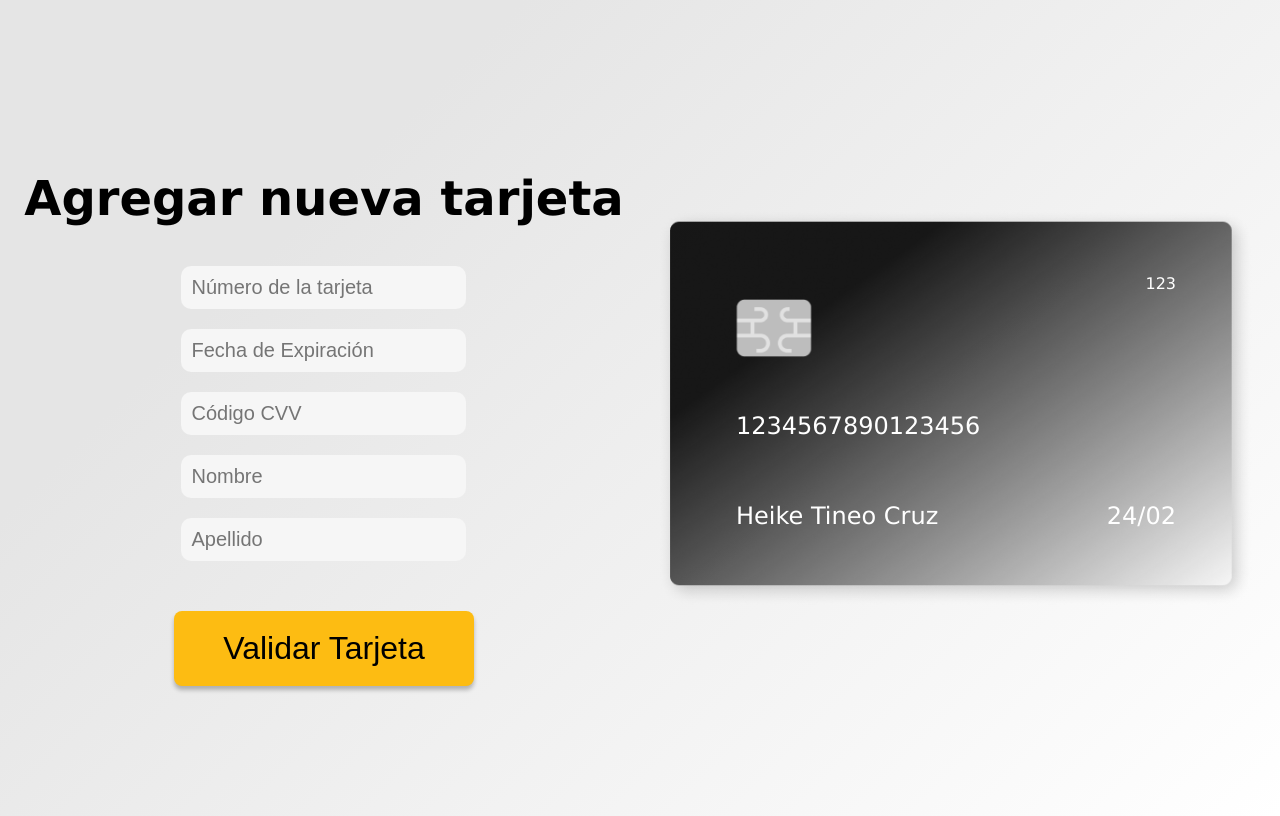
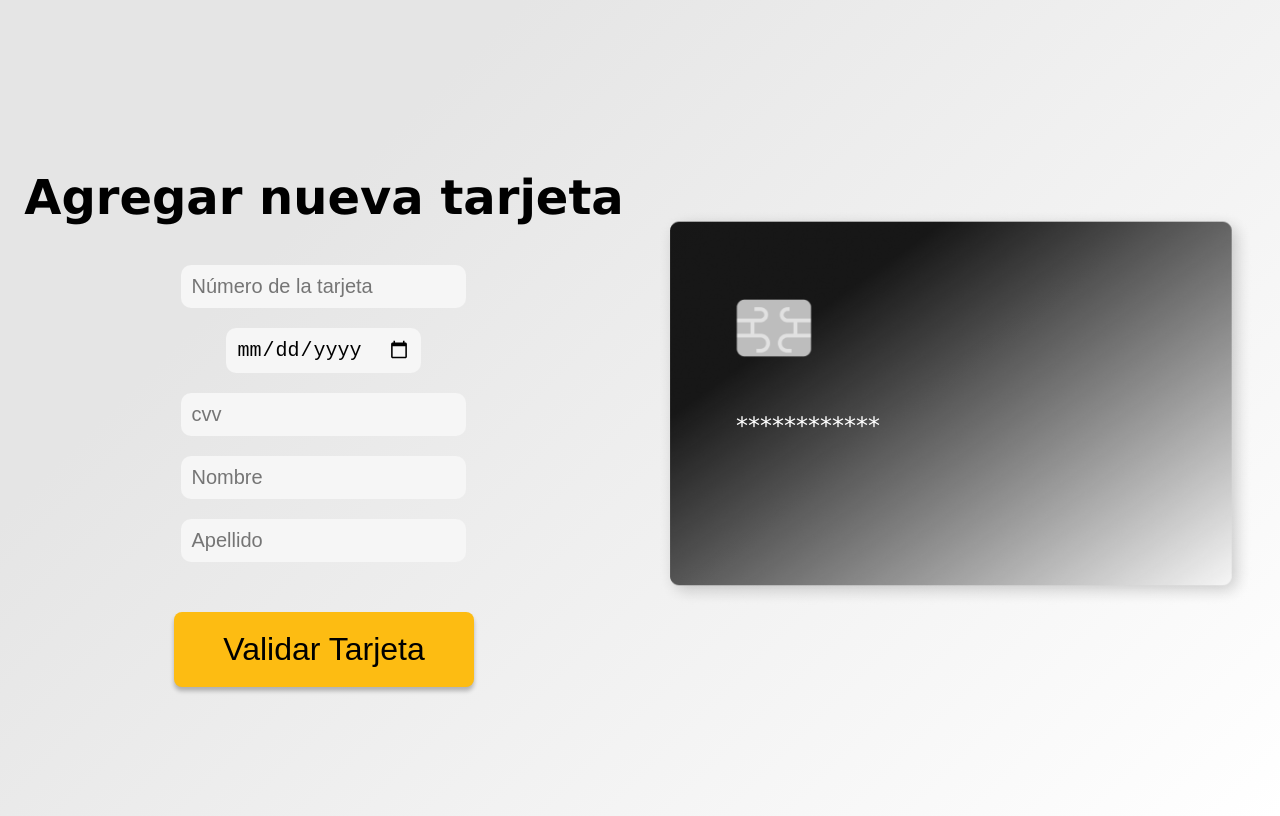
Before and after one commit to Htineo/card_validation, a plain HTML site: page index.html in a window 1280 px wide. Both pictures are taken after a click on the button "Validar Tarjeta". Drawn offline with Linux system fonts and the light colour scheme.

Commit message:
Vista Principal
Se realizó CSS de la vista principal y parte de las funcionalidades de JS.

```diff
--- a/assets/script.js
+++ b/assets/script.js
@@ -6,3 +6,22 @@
  * - Crear la funcion de algoritmo de luhn
  * - Mostrar los 4
  */
+function validation ()
+{
+    getinformation()
+
+}
+
+function getinformation()
+{
+const asterisco ="*"
+let number = document.getElementById("card_Number");
+document.getElementById("number").innerHTML= asterisco.repeat(12) + number.value.slice(12,16);
+let expiration = document.getElementById("expiration_Date");
+document.getElementById("expiration").innerHTML= expiration.value;
+let cvv = document.getElementById("cvv_Number")
+document.getElementById("cvv").innerHTML= cvv.value;
+let name_Card = document.getElementById("name_Card");
+let lastname = document.getElementById("lastname_Card");
+document.getElementById("full_Name").innerHTML= name_Card.value +" "+ lastname_Card.value;
+}
--- a/assets/style.css
+++ b/assets/style.css
@@ -13,7 +13,7 @@ h1{
     font-style: normal;
     font-size: 48px;
     }
-.newTarjet {
+.new_Card {
     text-align: center;
 }
 input{
@@ -41,7 +41,7 @@ p{
     color: #FFFFFF;
 }
 
-.creditCard{
+.Card{
     /* background-color: red; */
     display: grid;
     place-items: center;
@@ -60,20 +60,19 @@ p{
     left: 80px;
     font-size: 24px;
 }
-#name{
+#full_Name{
     position: absolute;
     /* background-color: blue; */
     top: 270px;
     left: 80px;
     font-size: 24px;
 }
-#caducidad{
+#expiration{
     position: absolute;
     /* background-color: blue; */
     top: 270px;
     right: 80px;
     font-size: 24px;
 }
-
       /* display: grid;
   justify-items: center; */
--- a/index.html
+++ b/index.html
@@ -9,23 +9,23 @@
 </head>
 <body>
      <main class="container">
-        <!--Inicio Seccion bienvenida -->
-         <section id="newTarjet" class="newTarjet">
+        <!--Ingreso de Datos -->
+         <section id="new_Card" class="new_Card">
             <h1>Agregar nueva tarjeta </h1>
-            <form class="usuarioInformation">
+            <form>
                 <div >
-                <input id="numberTarjet" class="numberTarjet" type="text" name="numberTarjet" placeholder="Número de la tarjeta"/>
+                <input id="card_Number" class="card_Number" type="text" name="card_Number" placeholder="Número de la tarjeta"/>
                 </div>
-                <input id="dateExpiration" class="dateExpiration" type="text" name="dateExpiration" placeholder="Fecha de Expiración"/>
+                <input id="expiration_Date" class="expiration_Date" type="date" name="expiration_Date" placeholder="Fecha de Expiración"/>
                 </div>
                 <div>
-                <input id="code-cvv" class="code-cvv" type="text" name="code-cvv" placeholder="Código CVV">
+                <input id="cvv_Number" class="cvv_Number" type="text" name="cvv_Number" placeholder="cvv">
                 </div>
                 <div>
-                <input id="userName" class="userName" type="text" name="userName" placeholder="Nombre"/>
+                <input id="name_Card" class="name_Card" type="text" name="name_Card" placeholder="Nombre"/>
                 </div>
                 <div>
-                <input id="userLastname" class="userLastname" type="text" name="userLastname" placeholder="Apellido"/>
+                <input id="lastname_Card" class="lastname_Card" type="text" name="lastname_Card" placeholder="Apellido"/>
                 </div>
 
             </form>
@@ -33,14 +33,15 @@
             Validar Tarjeta
             </button>
          </section>
-        <!--Fin Seccion trivia -->
-         <section id="creditCard" class="creditCard">
+        <!--Visualización de valores en la Tarjeta -->
+         <section id="Card" class="Card">
            <img src="imagen/creditcard.png" alt="CreditCard" width="600px" height="400px" class="crediCardImage">
-           <p id="cvv">123</p>
-           <p id="number">1234567890123456</p>
 
-           <p id="name">Heike Tineo Cruz</p>
-           <p id="caducidad">24/02</p>
+           <p id="number"></p>
+           <p id="expiration"></p>
+           <p id="cvv"></p>
+           <p id="full_Name"></p>
+
          </section>
         <script src="assets/script.js"></script>
      </main>
```
